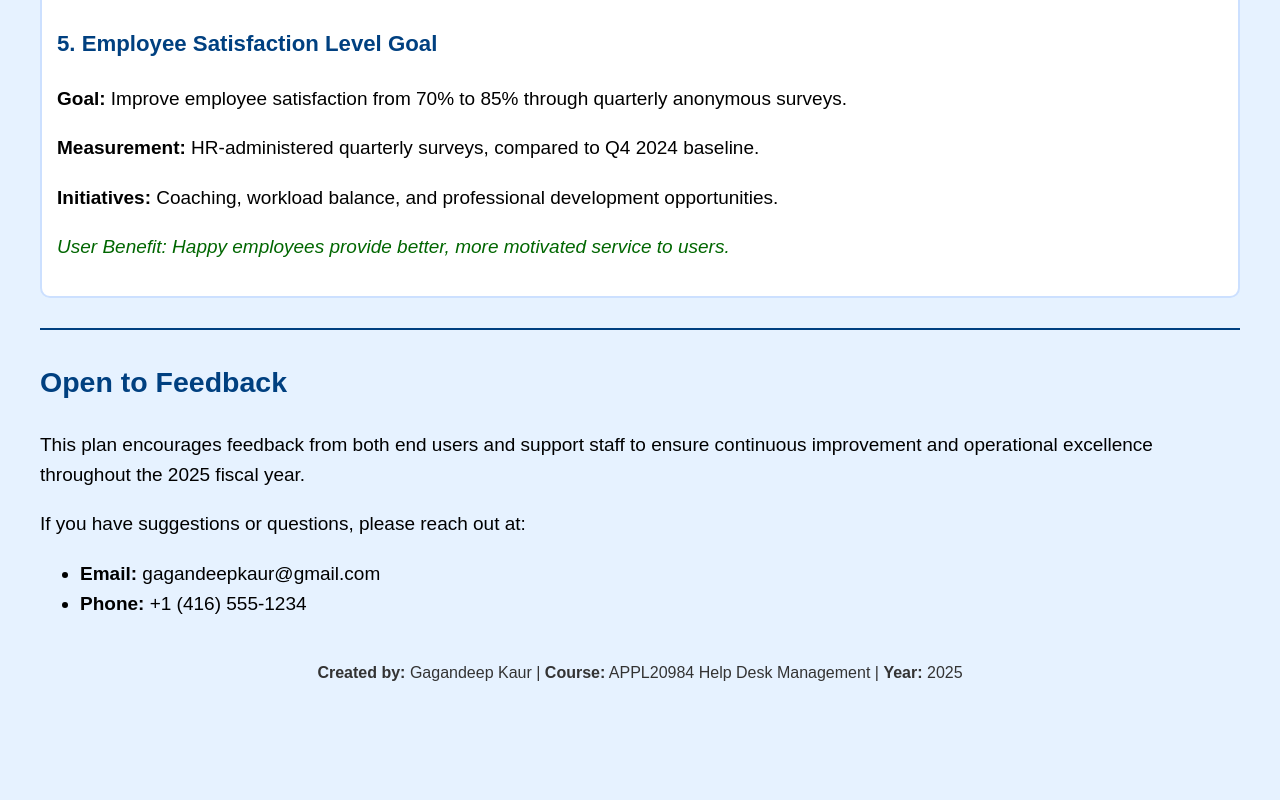
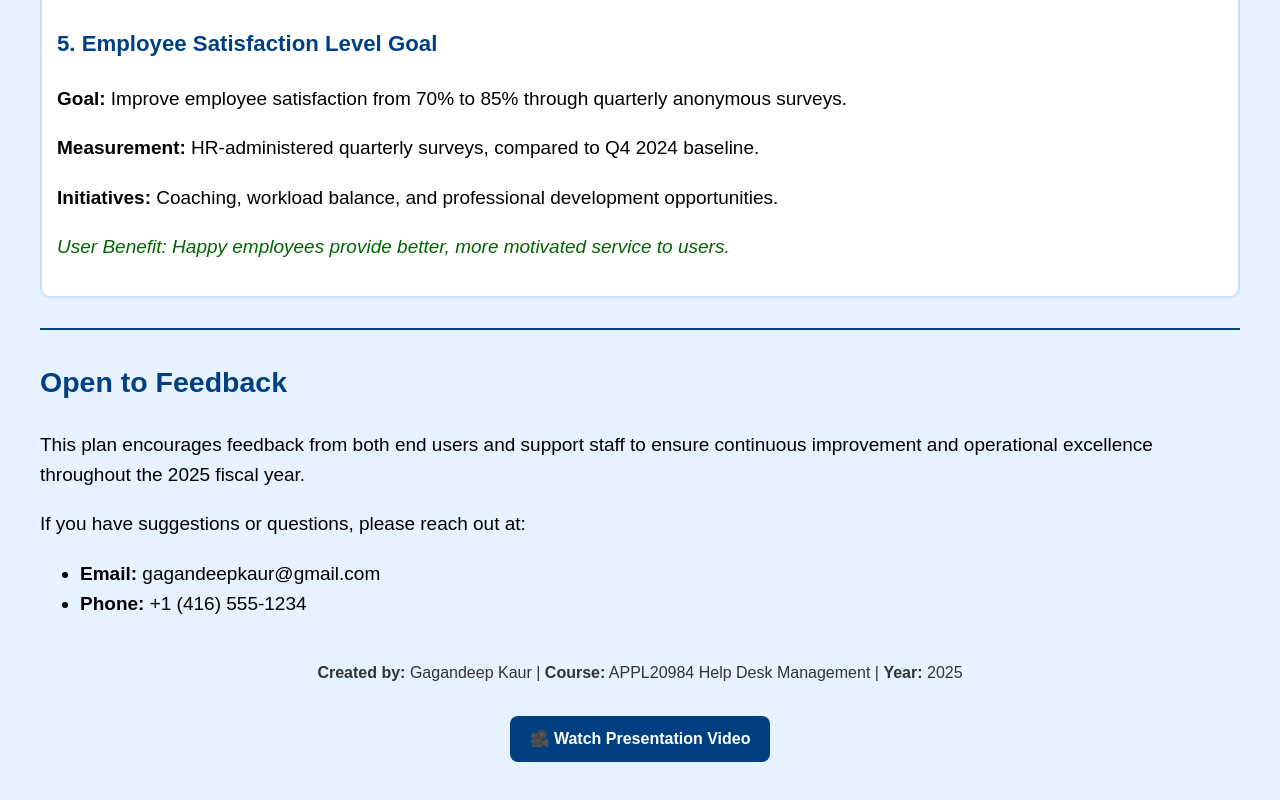
Before and after one commit to gagandeepkaur222004-ux/help-desk, a plain HTML site: page index.html in a window 1280 px wide. Shown: the part 2385-3185 px from the top of the page. Before the commit the page ends 3110 px from the top, so only its background shows below. Drawn offline with Linux system fonts and the light colour scheme.

Commit message:
Update index.html

```diff
--- a/index.html
+++ b/index.html
@@ -46,6 +46,20 @@
             text-align: center;
             font-size: 16px;
             color: #333;
+        }
+        .video-link {
+            display: inline-block;
+            margin-top: 15px;
+            background-color: #004080;
+            color: #fff;
+            padding: 10px 20px;
+            border-radius: 8px;
+            text-decoration: none;
+            font-weight: bold;
+            transition: background-color 0.3s;
+        }
+        .video-link:hover {
+            background-color: #0066cc;
         }
     </style>
 </head>
@@ -131,6 +145,7 @@
 
     <footer>
         <p><b>Created by:</b> Gagandeep Kaur | <b>Course:</b> APPL20984 Help Desk Management | <b>Year:</b> 2025</p>
+        <a class="video-link" href="https://youtube.com/shorts/Eo0E7kcEXXA?si=qvCLuC7Q4HEHyv_M" target="_blank">🎥 Watch Presentation Video</a>
     </footer>
 
 </body>
```
